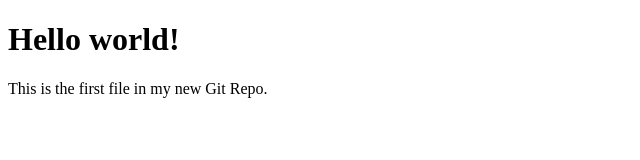
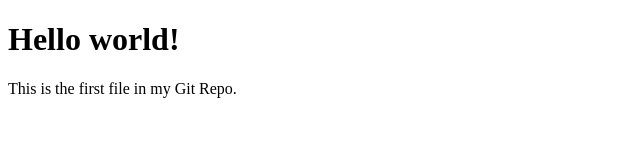
Before and after one commit to pankajAp/helloworld, a plain HTML site: page index.html in a window 1280 px wide. Shown: the full height of the page, 0-640 px from the left. Drawn offline with Linux system fonts and the light colour scheme.

Commit message:
update files for index.html

```diff
--- a/index.html
+++ b/index.html
@@ -6,7 +6,7 @@
 <body>
 
 <h1>Hello world!</h1>
-<p>This is the first file in my new Git Repo.</p>
+<p>This is the first file in my  Git Repo.</p>
 
 </body>
 </html>
```
